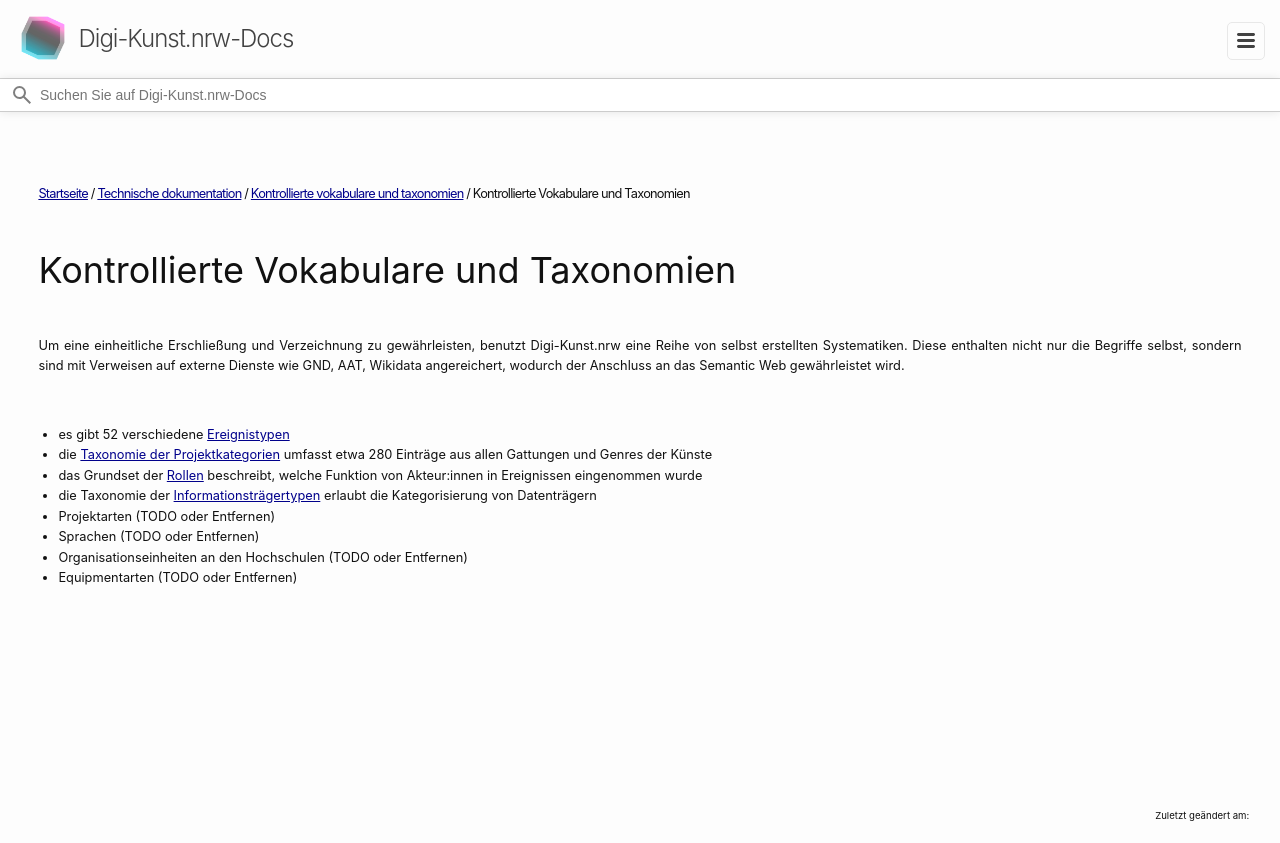
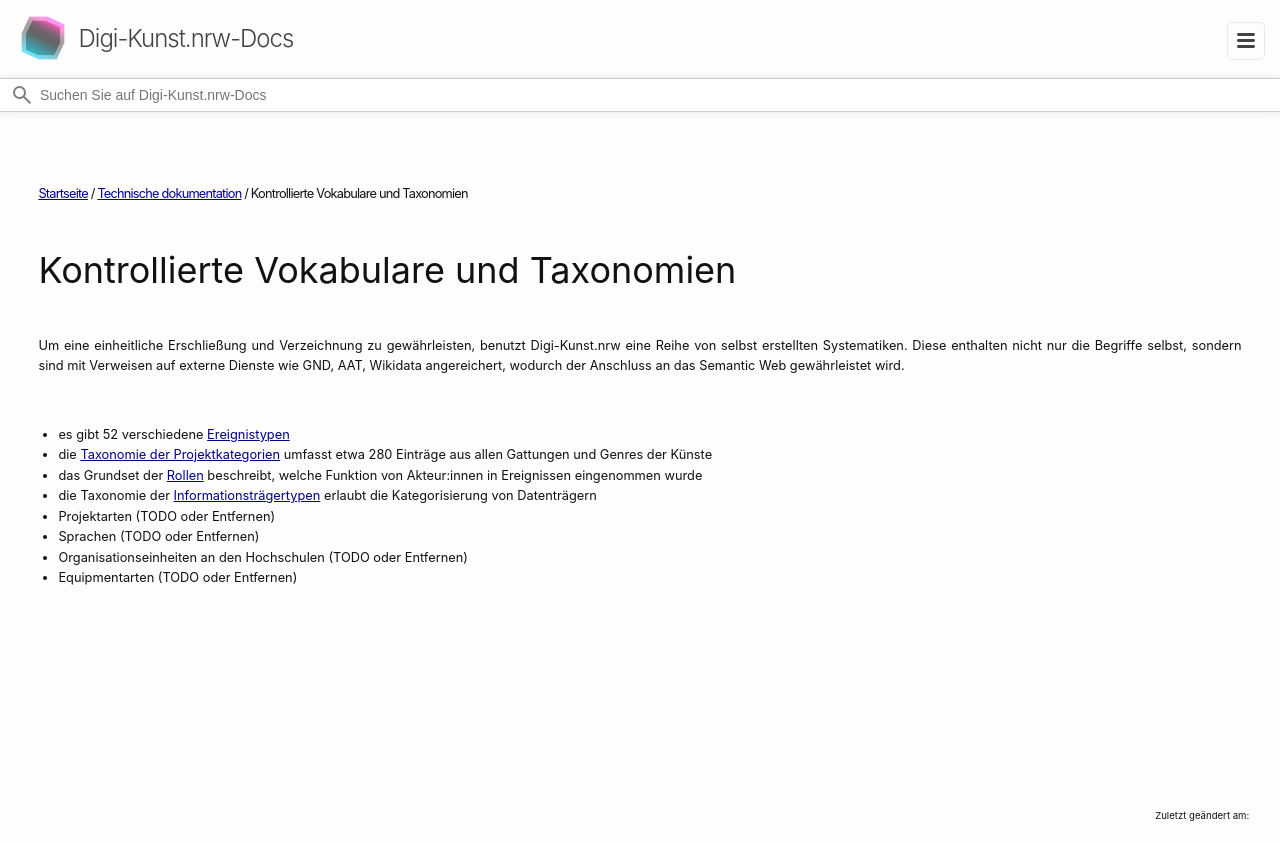
Before and after one commit to christiansievers/site-test, a Jekyll site: the page built from technische-dokumentation/kontrollierte-vokabulare-und-taxonomien/index.markdown, in a window 1280 px wide and 900 px high, cut to the strip 0-843 px from the top of the window. Built offline with Jekyll 4.4.1, drawn with Linux system fonts in a browser that asks for light colours; a script that is not in the unit is left out; part of the change alters nothing that is shown.

Commit message:
fix broken breadcrumb

```diff
--- a/technische-dokumentation/index.markdown
+++ b/technische-dokumentation/index.markdown
@@ -11,7 +11,7 @@ order: 3
 Das Datenmodell definiert, wie die heterogenen Rohinformationen der unterschiedlichen Einliefernden in ein logisches Verhältnis gebracht und integriert werden, und in welchen Entitäten (Tabellen) und Attributen (Feldern) die einzelnen Metadaten erfasst und verfügbar gemacht werden.
 
 
-[Kontrollierte Vokabulare und Taxonomien]({{ site.baseurl }}/technische-dokumentation/kontrollierte-vokabulare-und-taxonomien/kontrollierte-vokabulare-und-taxonomien)\
+[Kontrollierte Vokabulare und Taxonomien]({{ site.baseurl }}/technische-dokumentation/kontrollierte-vokabulare-und-taxonomien/)\
 Um eine einheitliche Erschließung und Verzeichnung zu gewährleisten, benutzt Digi-Kunst.nrw eine Reihe von selbst erstellten Systematiken:
 
   * es gibt 52 verschiedene [Ereignistypen]({{ site.baseurl}}/technische-dokumentation/kontrollierte-vokabulare-und-taxonomien/ereignistypen-grundset)
```
Also changed, not shown: technische-dokumentation/kontrollierte-vokabulare-und-taxonomien/index.markdown (renamed from technische-dokumentation/kontrollierte-vokabulare-und-taxonomien/kontrollierte-vokabulare-und-taxonomien.markdown).
